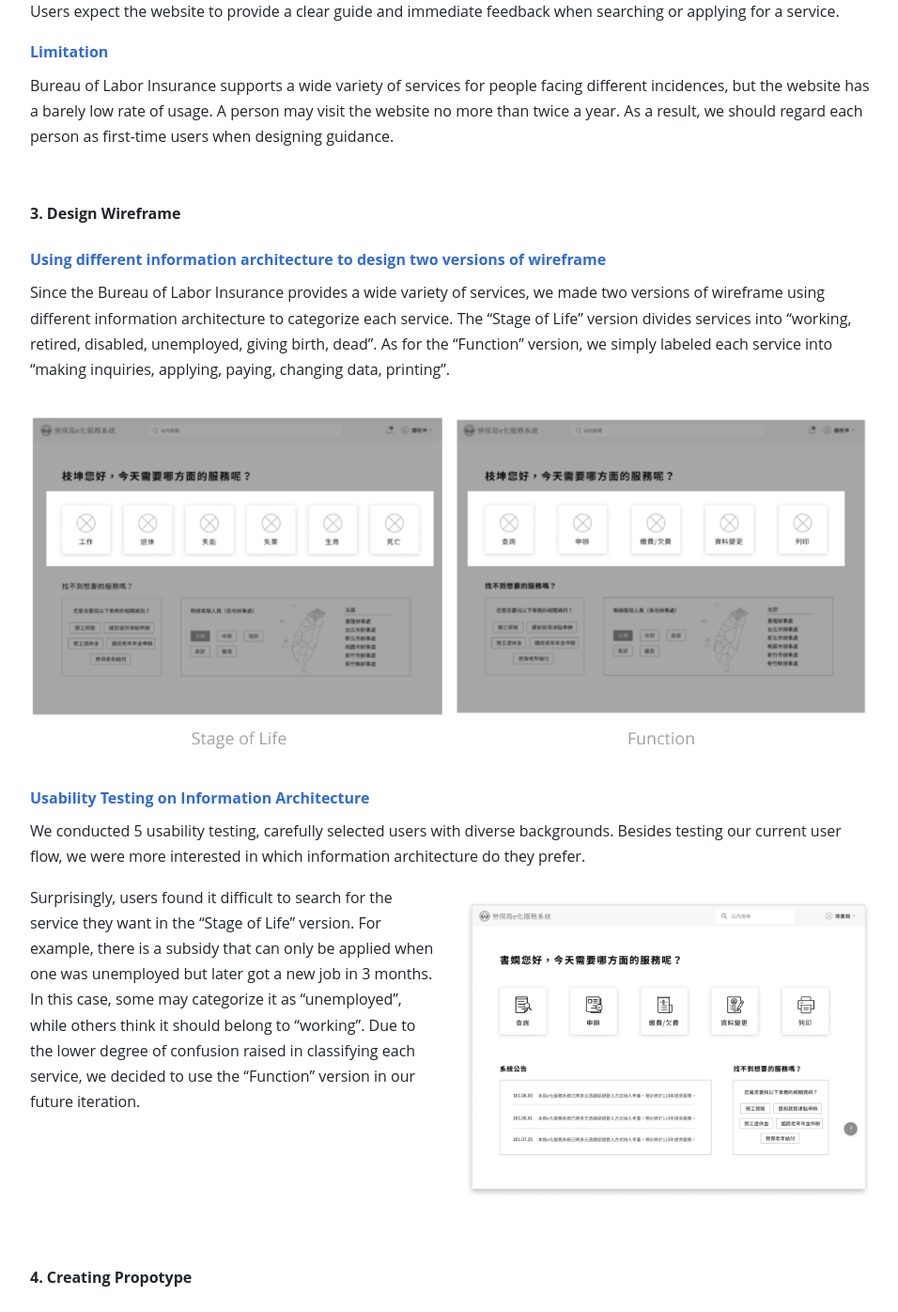
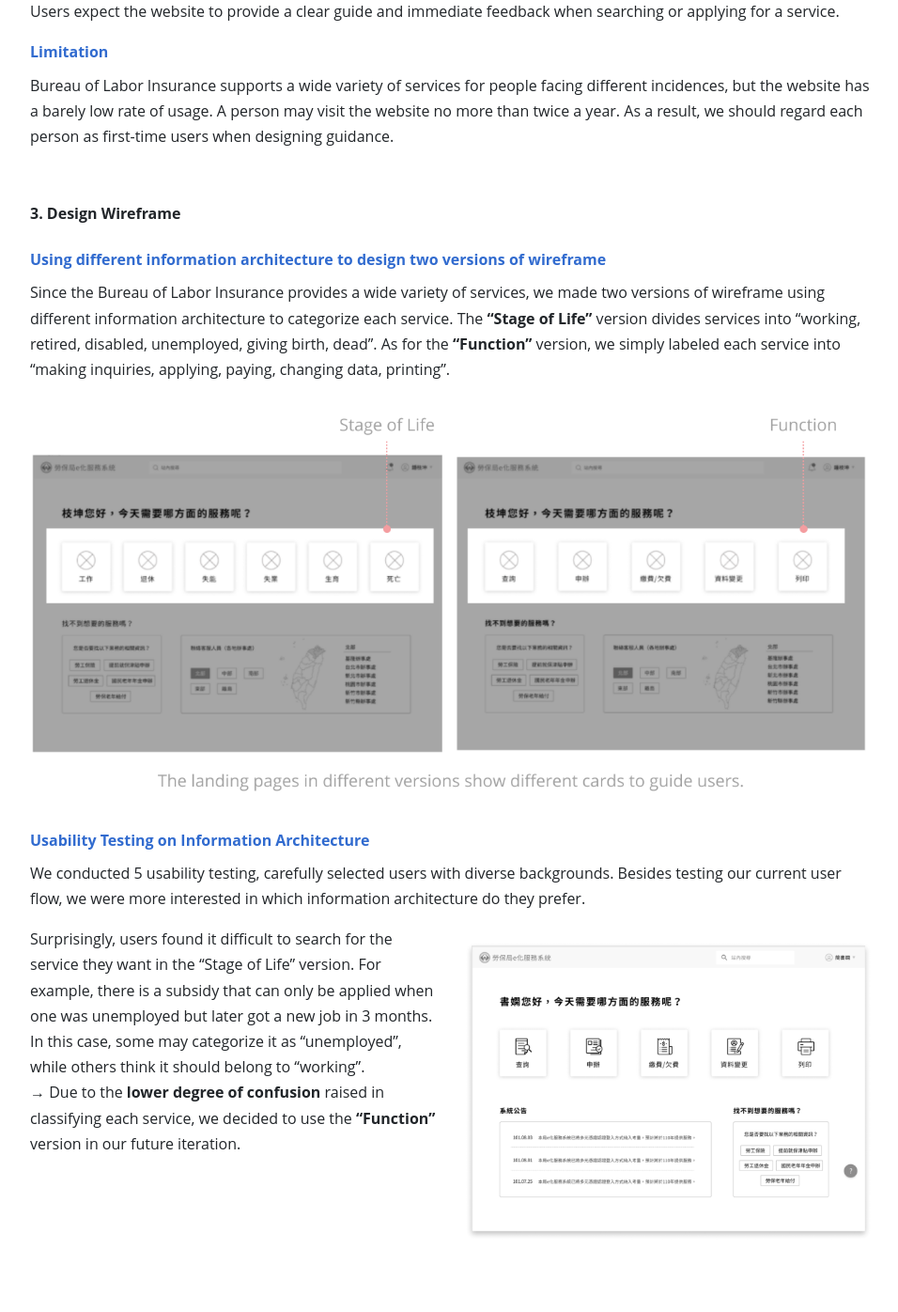
Before and after one commit to wendeehsu/wendeehsu.github.io, a React (Create React App) app: page /#/Work/RedesignBLI in a window 1280 px wide. Shown: the part 4303-5699 px from the top of the page at 94% size, without its empty margins (160-1116 px from the left). Built offline with nearby package versions, Linux system fonts and the light colour scheme.

Commit message:
renew iaCompare and add highlights

```diff
--- a/src/components/Projects/RedesignBLI.js
+++ b/src/components/Projects/RedesignBLI.js
@@ -144,7 +144,7 @@ class RedesignBLI extends Component {
                     <p className="secondary-title">3. Design Wireframe</p>
                     <p className="section-subtitle blue-text">Using different information architecture to design two versions of wireframe</p>
                     <p>
-                        Since the Bureau of Labor Insurance provides a wide variety of services, we made two versions of wireframe using different information architecture to categorize each service. The “Stage of Life” version divides services into “working, retired, disabled, unemployed, giving birth, dead”. As for the “Function” version, we simply labeled each service into “making inquiries, applying, paying, changing data, printing”.
+                        Since the Bureau of Labor Insurance provides a wide variety of services, we made two versions of wireframe using different information architecture to categorize each service. The <b>“Stage of Life”</b> version divides services into “working, retired, disabled, unemployed, giving birth, dead”. As for the <b>“Function”</b> version, we simply labeled each service into “making inquiries, applying, paying, changing data, printing”.
                     </p>
                     <img className="full-width-img" src="/images/BLI/IaCompare.png" />
                     <p className="section-subtitle blue-text">Usability Testing on Information Architecture</p>
@@ -153,7 +153,10 @@ class RedesignBLI extends Component {
                     </p>
                     <div className="row">
                         <p className="col-6">
-                            Surprisingly, users found it difficult to search for the service they want in the “Stage of Life” version. For example, there is a subsidy that can only be applied when one was unemployed but later got a new job in 3 months. In this case, some may categorize it as “unemployed”, while others think it should belong to “working”. Due to the lower degree of confusion raised in classifying each service, we decided to use the “Function” version in our future iteration.                        </p>
+                            Surprisingly, users found it difficult to search for the service they want in the “Stage of Life” version. For example, there is a subsidy that can only be applied when one was unemployed but later got a new job in 3 months. In this case, some may categorize it as “unemployed”, while others think it should belong to “working”.
+                            <br/>
+                            &#8594; Due to the <b>lower degree of confusion</b> raised in classifying each service, we decided to use the <b>“Function”</b> version in our future iteration.
+                        </p>
                         <img className="full-width-img col-6" src="/images/BLI/Wireframe.png" />
                     </div>
                 </div>
```
Also changed, not shown: public/images/BLI/IaCompare.png.
